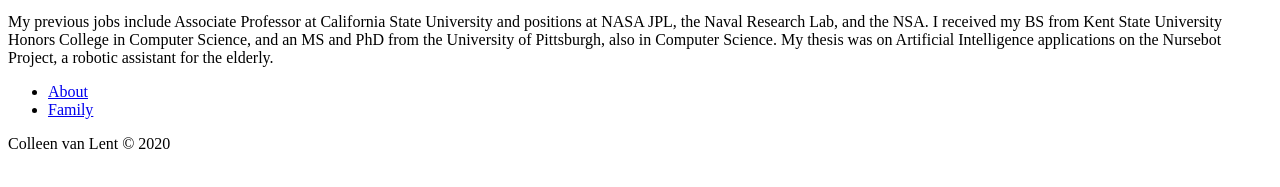
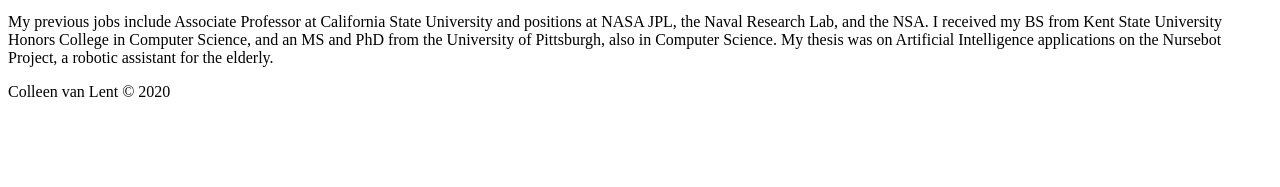
Before and after one commit to gwenoh/homework1, a plain HTML site: page index.html in a window 1280 px wide. Shown: the part 171-358 px from the top of the page. Drawn offline with Linux system fonts and the light colour scheme.

Commit message:
Update index.html

```diff
--- a/index.html
+++ b/index.html
@@ -31,13 +31,6 @@
 	</main>
 
 <footer>
-	<div id="footer-nav" role="navigation" aria-label="Main">
-		<ul>
-			<li><a href="index.html">About</a></li>
-			<li><a href="family.html">Family</a></li>
-		</ul>
-  	</div>
-
 	<p>Colleen van Lent &copy; 2020</p>
 </footer>
 
```
